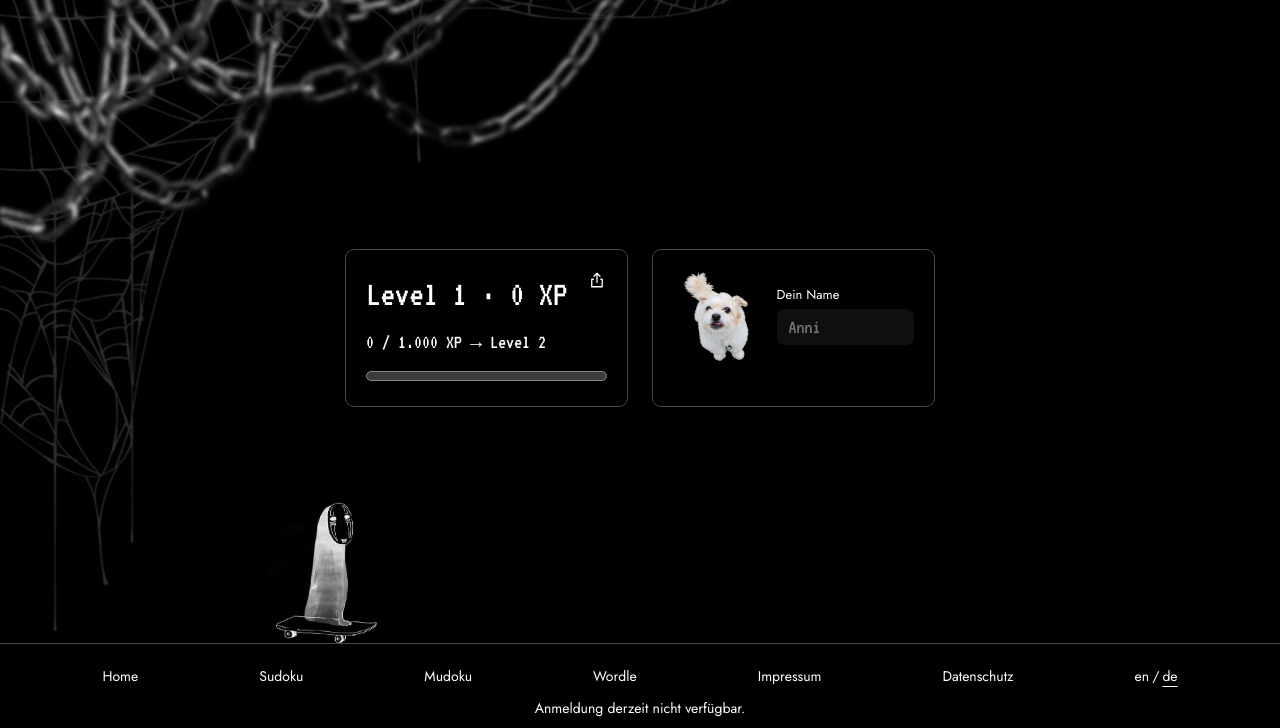
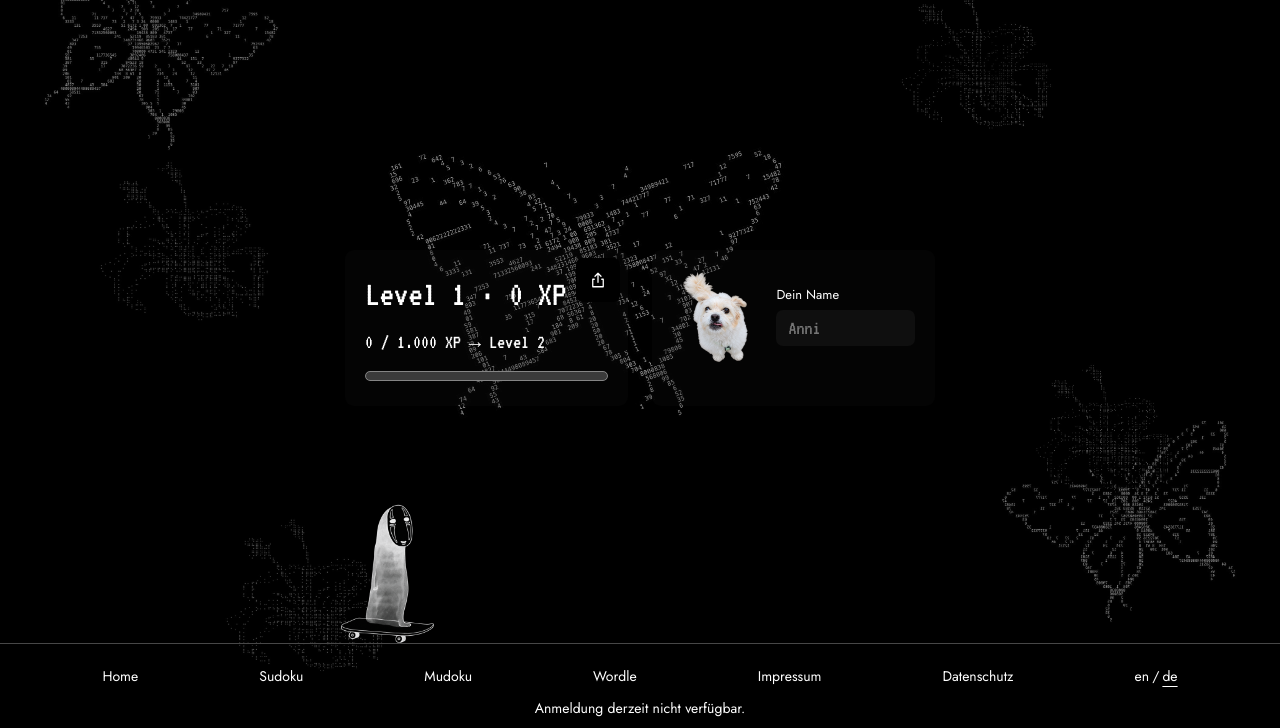
Before and after one commit to ashwite/brainly, a website: page pages/home.html in a window 1280 px wide. Both pictures are taken after a click on the button "Dunkelmodus einschalten". Shown: the part 72-800 px from the top of the page. Drawn offline with Linux system fonts and the light colour scheme; a web font is replaced by a local one.

Commit message:
Unify theme backgrounds and refine foreground panels

```diff
--- a/pages/home.html
+++ b/pages/home.html
@@ -16,16 +16,16 @@
       // Wenn der Browser den Speicher blockiert, verwende ich die Vorgaben.
     }
   </script>
-  <link rel="stylesheet" href="../styles/style.css?v=126">
+  <link rel="stylesheet" href="../styles/style.css?v=136">
   <script src="../scripts/text.js?v=31" defer></script>
-  <script src="../scripts/site-shell.js?v=25" defer></script>
+  <script src="../scripts/site-shell.js?v=26" defer></script>
   <script src="../scripts/navigation.js?v=5" defer></script>
   <script src="../scripts/characters.js?v=10" defer></script>
   <script src="../scripts/levels.js?v=11" defer></script>
   <script src="../scripts/level-share.js?v=1" defer></script>
   <script src="../scripts/account.js?v=9" data-publishable-key="pk_test_d2FybS1wYW5kYS00MjY1LmNsZXJrLmFjY291bnRzLmRldiQ" defer></script>
 </head>
-<body class="home-page">
+<body>
   <main>
     <section id="level" class="home-level" aria-labelledby="level-title" tabindex="-1">
       <section class="level-summary" aria-labelledby="level-title">
--- a/scripts/site-shell.js
+++ b/scripts/site-shell.js
@@ -5,8 +5,8 @@
   const game = document.body.dataset.game
   const gameName = games[game]
   document.body.insertAdjacentHTML('afterbegin', `
-  <div class="light-butterflies" aria-hidden="true"></div>
-  <div class="light-motif-center" aria-hidden="true"></div>
+  <div class="background-butterflies" aria-hidden="true"></div>
+  <div class="background-motif-center" aria-hidden="true"></div>
   <header>
     <a class="brand" href="${base}pages/home.html" data-label="home" aria-label="Startseite">
       <span class="brand-icon">
--- a/styles/style.css
+++ b/styles/style.css
@@ -134,26 +134,20 @@ body {
   grid-template-rows: minmax(min-content, 1fr) auto minmax(min-content, 1fr);
 }
 body > header { align-self: start; }
-.footer-area { align-self: end; }
+.footer-area { position: relative; z-index: 1; align-self: end; }
 .footer-skate {
-  /* Der untere Weißraum des PNG liegt unterhalb der Fahrbahn. */
-  --skate-bottom: calc(0px - min(8vw, 34px));
   height: clamp(110px, 37vw, 148px);
-  background: url('../assets/footer-skate.png') center bottom var(--skate-bottom) / min(100%, 420px) auto no-repeat;
-  mix-blend-mode: multiply;
+  background: url('../assets/footer-skate-cutout.png') center bottom -2px / auto 100% no-repeat;
   pointer-events: none;
 }
-html[data-theme="dark"] .footer-skate {
-  filter: invert(1);
-  mix-blend-mode: screen;
-}
+html[data-theme="dark"] .footer-skate { filter: invert(1); }
 
 @media (prefers-reduced-motion: no-preference) {
   .footer-skate { animation: footer-skate-roll 6s linear infinite; }
 }
 @keyframes footer-skate-roll {
-  from { background-position: left -420px bottom var(--skate-bottom); }
-  to { background-position: right -420px bottom var(--skate-bottom); }
+  from { background-position: left -110px bottom -2px; }
+  to { background-position: right -110px bottom -2px; }
 }
 
 /* Die Fußnavigation verteilt alle Einträge mit einem gemeinsamen Abstand. */
@@ -182,11 +176,14 @@ html[data-theme="dark"] .footer-skate {
 #footer-account-status { display: block; text-align: center; }
 .legal-page { align-items: stretch; max-width: 640px; }
 
+.game-help, .level-summary, .level-character-settings {
+  --panel-surface: color-mix(in srgb, var(--same), #000 22%);
+  background: color-mix(in srgb, var(--panel-surface) 20%, transparent);
+}
 .game-help {
   width: 100%;
   padding: clamp(16px, 4vw, 24px);
   border-radius: 9px;
-  background: color-mix(in srgb, var(--bg) 68%, transparent);
 }
 .game-help h2 { margin-block-start: 0; }
 
@@ -397,7 +394,6 @@ html[data-theme="dark"] .mudoku .floor-plan-art {
   gap: 12px;
   min-width: 0;
   padding: 20px;
-  border: 1px solid var(--line);
   border-radius: 9px;
 }
 .level-summary { position: relative; }
@@ -563,14 +559,14 @@ html[data-theme="dark"] .mudoku .floor-plan-art {
   }
 }
 
-/* Der Zahlenstern liegt im Hellmodus hinter dem Seiteninhalt. */
-html[data-theme="light"] body {
+/* Beide Modi teilen die Anordnung der Hintergrundmotive. */
+body {
   position: relative;
   isolation: isolate;
 }
-html[data-theme="light"] body::before,
-html[data-theme="light"] body::after,
-html[data-theme="light"] .light-motif-center {
+body::before,
+body::after,
+.background-motif-center {
   content: '';
   position: absolute;
   z-index: -1;
@@ -581,25 +577,21 @@ html[data-theme="light"] .light-motif-center {
   opacity: .56;
   pointer-events: none;
 }
-html[data-theme="light"] body::before { inset: 0 auto auto 0; }
-html[data-theme="light"] body::after {
+body::before { inset: 0 auto auto 0; }
+body::after {
   inset: auto 0 0 auto;
   transform: scaleX(-1);
 }
 
-.light-motif-center { display: none; }
-html[data-theme="light"] .light-motif-center {
-  display: block;
+.background-motif-center {
   inset: 50% auto auto 50%;
   width: clamp(235px, 51vw, 545px);
   translate: -50% -50%;
   rotate: -20deg;
 }
 
-.light-butterflies { display: none; }
-html[data-theme="light"] .light-butterflies {
+.background-butterflies {
   --butterfly: url('../assets/light-butterfly.jpg');
-  display: block;
   position: absolute;
   inset: 0;
   z-index: -1;
@@ -616,30 +608,10 @@ html[data-theme="light"] .light-butterflies {
   pointer-events: none;
 }
 
-/* Spinnennetz und Ketten bleiben auf allen Seiten im Dunkelmodus oben links fixiert. */
-.home-page, html[data-theme="dark"] body { isolation: isolate; }
-
 html[data-theme="dark"] body::before,
-html[data-theme="dark"] body::after {
-  content: '';
-  position: fixed;
-  inset: 0 auto auto 0;
-  z-index: -1;
-  width: min(100%, 736px);
-  aspect-ratio: 1;
-  pointer-events: none;
+html[data-theme="dark"] body::after,
+html[data-theme="dark"] .background-motif-center,
+html[data-theme="dark"] .background-butterflies {
+  filter: invert(1);
+  mix-blend-mode: screen;
 }
-
-html[data-theme="dark"] body::before {
-  background-color: var(--ink);
-  mask-image: url('../assets/home-web.jpg');
-  mask-mode: luminance;
-  mask-size: contain;
-  mask-repeat: no-repeat;
-  opacity: .18;
-}
-
-html[data-theme="dark"] body::after {
-  background: url('../assets/home-chains.png') top left / contain no-repeat;
-  filter: blur(2px);
-}
```
Also changed, not shown: pages/datenschutz.html (+2 -2 lines), pages/mudoku.html (+2 -2 lines), pages/sudoku.html (+2 -2 lines), pages/wordle.html (+2 -2 lines), assets/footer-skate-cutout.png (added).
